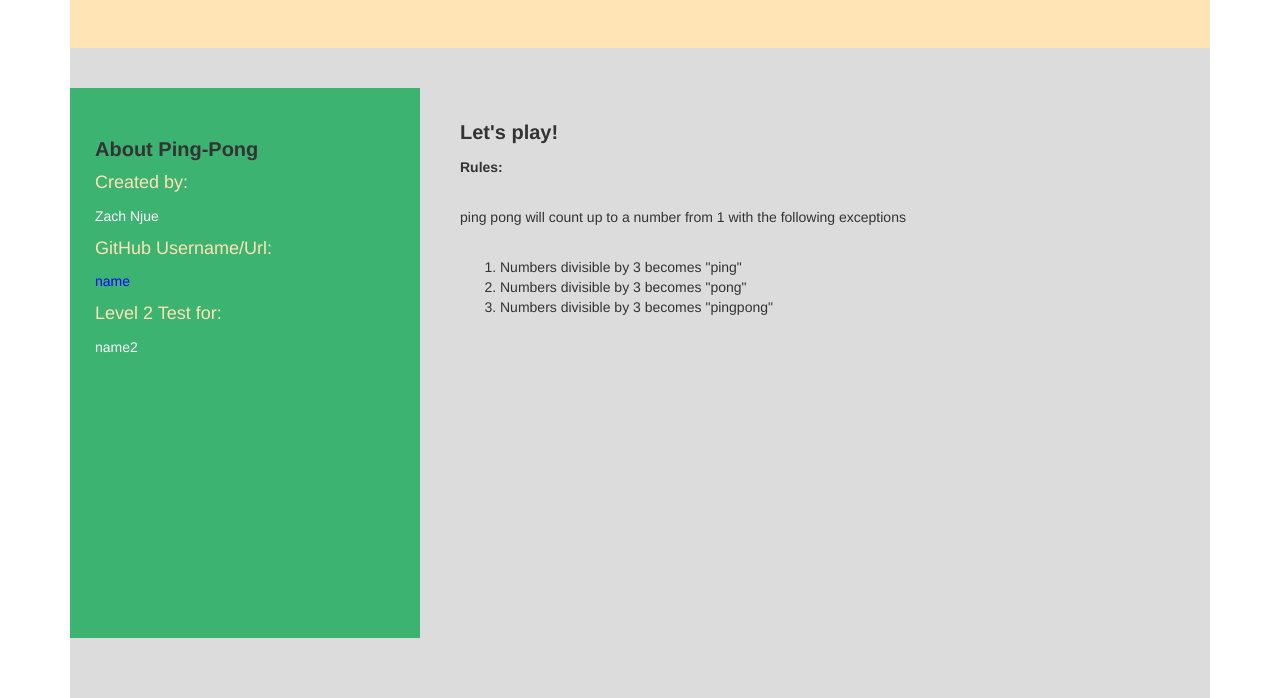
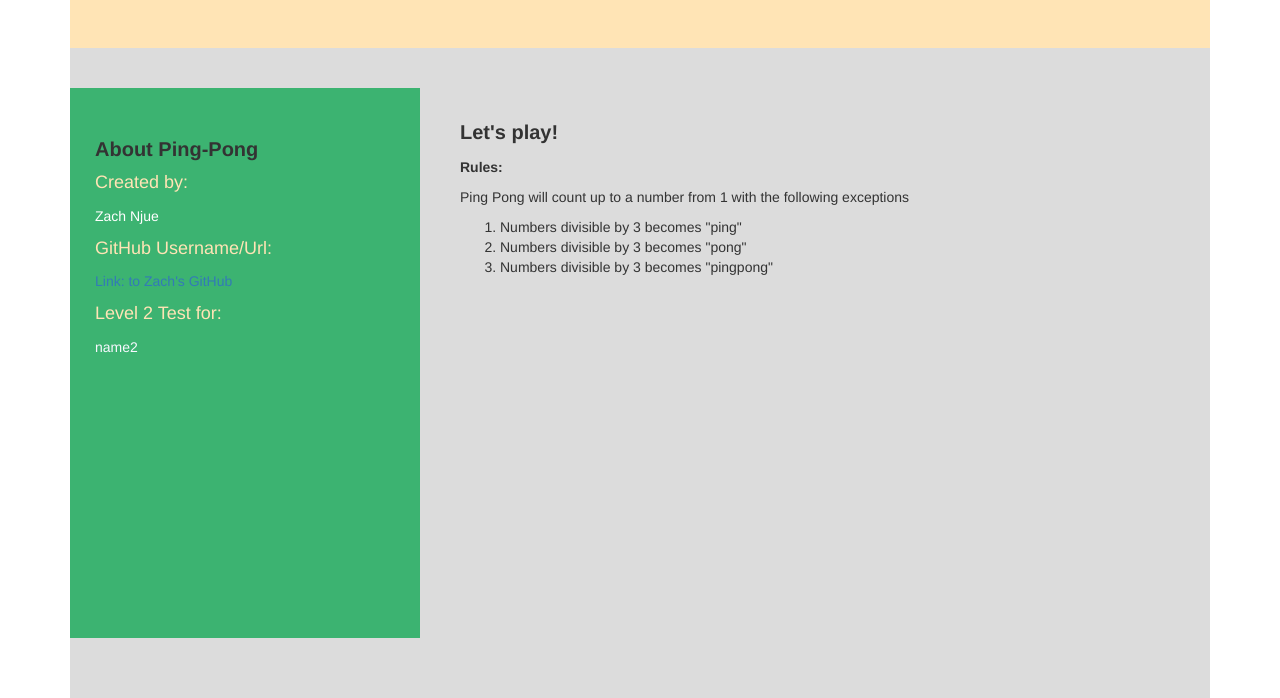
Before and after one commit to Zachnjue/IP3, a plain HTML site: page index.html in a window 1280 px wide. Shown: the part 132-830 px from the top of the page. Drawn offline with Linux system fonts and the light colour scheme.

Commit message:
Adding a link to Github

```diff
--- a/index.html
+++ b/index.html
@@ -22,16 +22,16 @@
         <div class="col-md-3 bg-danger" id="col2">
           <h2 id="row_words"><strong>About Ping-Pong</strong></h2> <br>
           <p id="row_words1">Created by:</p><br><p id="row_words2">Zach Njue</p><br><p id="row_words3">GitHub Username/Url:</p><br>
-          <p id="row_words4">name</p><br><p id="row_words5">Level 2 Test for:</p><br><p id="row_words6">name2</p>
+          <p id="row_words4"><a href="https://github.com/Zachnjue/IP3">Link: to Zach's GitHub</a></p><br><p id="row_words5">Level 2 Test for:</p><br><p id="row_words6">name2</p>
         </div>
         <div class="col-md-6 bg-success" id="col21">
-          <p id="in3"><strong>Let's play!</strong></p><br><p id="in"> <strong>Rules:</strong></p><br><p id="in1">ping pong will count up to a number from 1 with the following exceptions</p>
+          <p id="in3"><strong>Let's play!</strong></p><br><p id="in"> <strong>Rules:</strong></p><br><p id="in1">Ping Pong will count up to a number from 1 with the following exceptions</p>
           <br>
-          <ol>
+          <ol id="in4">
             <li >Numbers divisible by 3 becomes "ping"</li>
             <li >Numbers divisible by 3 becomes "pong"</li>
             <li>Numbers divisible by 3 becomes "pingpong"</li>
-          </ol
+          </ol>
         </div>
 
       </div>
--- a/style.css
+++ b/style.css
@@ -90,9 +90,13 @@
 }
 #in1
 {
-
+  margin-top: -20px;
 }
 #in3
 {
   font-size: 20px;
 }
+#in4
+{
+  margin-top: -20px;
+}
```
